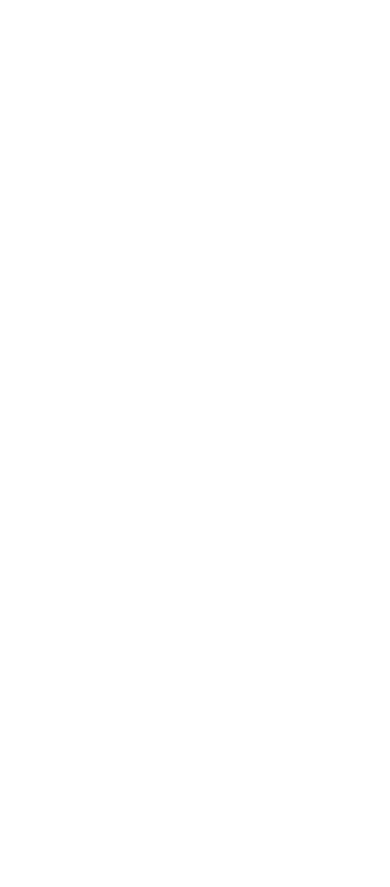
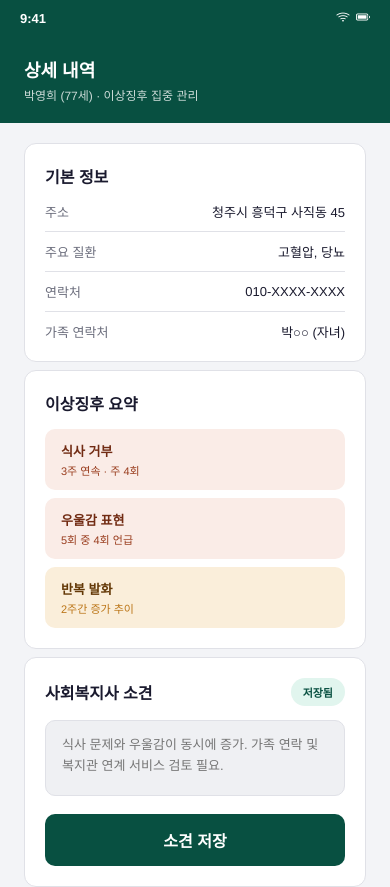
Before and after one commit to moody1317/piuda_careon, a React (Vite) app: page /clients/case-detail in a window 390 px wide. Shown: the top 887 px of the page. Before the commit the page ends 844 px from the top, so only its background shows below. Built offline with nearby package versions, Linux system fonts and the light colour scheme.

Commit message:
모바일 수정

```diff
--- a/src/apps/caregiver-mobile/pages/CaseDetail.css
+++ b/src/apps/caregiver-mobile/pages/CaseDetail.css
@@ -59,6 +59,46 @@
     font-family: var(--font-family-regular);
     font-size: var(--font-size-xs);
     font-weight: var(--font-weight-regular);
+}
+
+/* 기본 정보 */
+.cg-case-basic {
+    display: flex;
+    flex-direction: column;
+}
+
+.cg-case-basic-row {
+    display: flex;
+    align-items: center;
+    justify-content: space-between;
+    gap: 12px;
+    padding: 10px 0;
+    border-bottom: 1px solid var(--border);
+}
+
+.cg-case-basic-row:last-child {
+    border-bottom: none;
+    padding-bottom: 0;
+}
+
+.cg-case-basic-row:first-child {
+    padding-top: 0;
+}
+
+.cg-case-basic-label {
+    color: var(--textSecondary);
+    font-family: var(--font-family-regular);
+    font-size: var(--font-size-sm);
+    font-weight: var(--font-weight-regular);
+    flex-shrink: 0;
+}
+
+.cg-case-basic-value {
+    color: var(--textPrimary);
+    font-family: var(--font-family-medium);
+    font-size: var(--font-size-sm);
+    font-weight: var(--font-weight-medium);
+    text-align: right;
 }
 
 /* 이상징후 요약 */
--- a/src/apps/caregiver-mobile/pages/CaseDetail.jsx
+++ b/src/apps/caregiver-mobile/pages/CaseDetail.jsx
@@ -4,6 +4,13 @@ import PageHeader from '../ui/PageHeader';
 import './CaseDetail.css';
 
 const DEFAULT_CLIENT = { name: '박영희', age: 77 };
+
+const BASIC_INFO = [
+    { label: '주소', value: '청주시 흥덕구 사직동 45' },
+    { label: '주요 질환', value: '고혈압, 당뇨' },
+    { label: '연락처', value: '010-XXXX-XXXX' },
+    { label: '가족 연락처', value: '박○○ (자녀)' },
+];
 
 const SYMPTOMS = [
     { id: 1, title: '식사 거부', meta: '3주 연속 · 주 4회', tone: 'alert' },
@@ -32,6 +39,18 @@ function CaseDetail() {
             <PageHeader title="상세 내역" subtitle={`${client.name} (${client.age}세) · 이상징후 집중 관리`} />
 
             <div className="cg-case-body">
+                <div className="cg-case-card">
+                    <p className="cg-case-card-title">기본 정보</p>
+                    <div className="cg-case-basic">
+                        {BASIC_INFO.map((info) => (
+                            <div key={info.label} className="cg-case-basic-row">
+                                <span className="cg-case-basic-label">{info.label}</span>
+                                <span className="cg-case-basic-value">{info.value}</span>
+                            </div>
+                        ))}
+                    </div>
+                </div>
+
                 <div className="cg-case-card">
                     <p className="cg-case-card-title">이상징후 요약</p>
                     <div className="cg-case-symptoms">
--- a/src/apps/caregiver-mobile/pages/ClientProfile.jsx
+++ b/src/apps/caregiver-mobile/pages/ClientProfile.jsx
@@ -82,7 +82,7 @@ function ClientProfile() {
                         <div
                             key={client.id}
                             className="cg-client-item"
-                            onClick={() => navigate('/clients/client-detail', { state: { client } })}
+                            onClick={() => navigate('/clients/case-detail', { state: { client } })}
                         >
                             <span className="cg-client-item-avatar">{client.initials}</span>
                             <div className="cg-client-item-info">
--- a/src/apps/caregiver-mobile/pages/Home.jsx
+++ b/src/apps/caregiver-mobile/pages/Home.jsx
@@ -46,7 +46,7 @@ function Home() {
                         <div
                             key={visit.id}
                             className="cg-visit-item"
-                            onClick={() => navigate('/clients/client-detail', { state: { log: visit, source: 'home' } })}
+                            onClick={() => navigate('/client-detail', { state: { log: visit, source: 'home' } })}
                         >
                             <span className="cg-visit-item-avatar">{visit.initials}</span>
                             <div className="cg-visit-item-info">
--- a/src/apps/caregiver-mobile/pages/Schedule.jsx
+++ b/src/apps/caregiver-mobile/pages/Schedule.jsx
@@ -14,9 +14,9 @@ const FILTERS = [
 const LOGS = [
     { id: 1, initials: '박영', name: '박영희', age: 77, gender: '여', datetime: '2026.05.26 10:45', manager: '김민지', tags: ['식사거부', '우울감'], status: 'done' },
     { id: 2, initials: '이순', name: '이순자', age: 83, gender: '여', datetime: '2026.05.26 09:12', manager: '김민지', tags: ['반복발화'], status: 'done' },
-    { id: 3, initials: '정대', name: '정대호', age: 79, gender: '남', datetime: '2026.05.25 14:00', manager: '이성희', tags: ['낙상위험'], status: 'pending' },
-    { id: 4, initials: '최옥', name: '최옥순', age: 75, gender: '여', datetime: '2026.05.25 11:30', manager: '이성희', tags: ['약 복용'], status: 'pending' },
-    { id: 5, initials: '강순', name: '강순희', age: 81, gender: '여', datetime: '2026.05.24 14:10', manager: '박지수', tags: ['우울감'], status: 'pending' },
+    { id: 3, initials: '정대', name: '정대호', age: 79, gender: '남', datetime: '2026.05.25 14:00', manager: '김민지', tags: ['낙상위험'], status: 'pending' },
+    { id: 4, initials: '최옥', name: '최옥순', age: 75, gender: '여', datetime: '2026.05.25 11:30', manager: '김민지', tags: ['약 복용'], status: 'pending' },
+    { id: 5, initials: '강순', name: '강순희', age: 81, gender: '여', datetime: '2026.05.24 14:10', manager: '김민지', tags: ['우울감'], status: 'pending' },
     { id: 6, initials: '김성', name: '김성호', age: 81, gender: '남', datetime: '2026.05.24 11:00', manager: '김민지', tags: ['정상'], status: 'done' },
     { id: 7, initials: '최화', name: '최화자', age: 79, gender: '여', datetime: '2026.05.23 10:30', manager: '김민지', tags: ['정상'], status: 'done' },
 ];
--- a/src/apps/caregiver-mobile/routes.jsx
+++ b/src/apps/caregiver-mobile/routes.jsx
@@ -22,9 +22,9 @@ function CaregiverMobileRoutes() {
             <Route path="/login" element={<Login />} />
             <Route path="/home" element={<Home />} />
             <Route path="/schedule" element={<Schedule />} />
-            <Route path="/clients/client-detail" element={<ClientDetail />} />
+            <Route path="/client-detail" element={<ClientDetail />} />
             <Route path="/clients" element={<ClientProfile />} />
-            <Route path="/schedule/case-detail" element={<CaseDetail />} />
+            <Route path="/clients/case-detail" element={<CaseDetail />} />
             <Route path="/alerts" element={<Alert />} />
             <Route path="/my" element={<Mypage />} />
             <Route path="/my/change-password" element={<ChangePassword />} />
```
